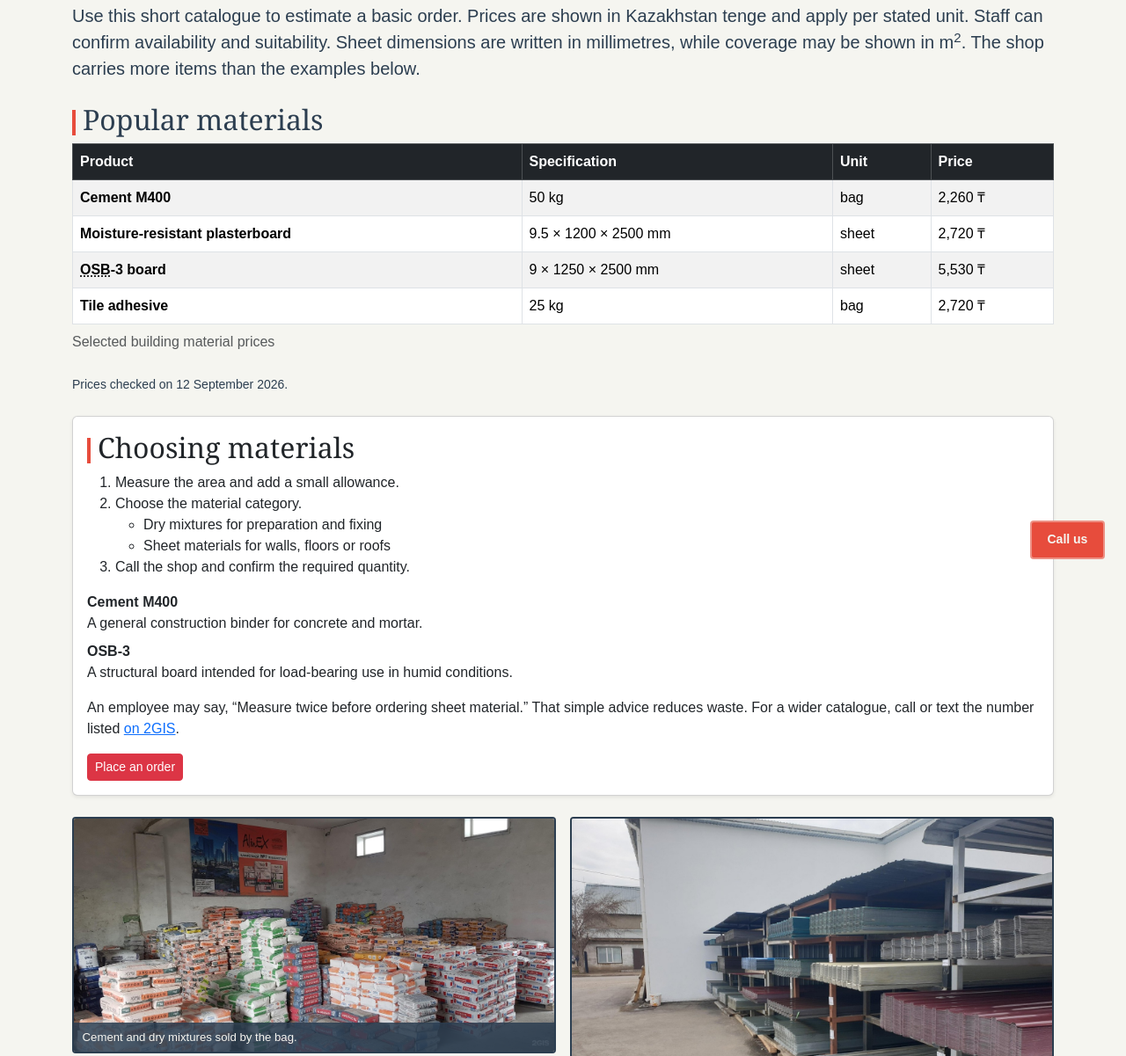
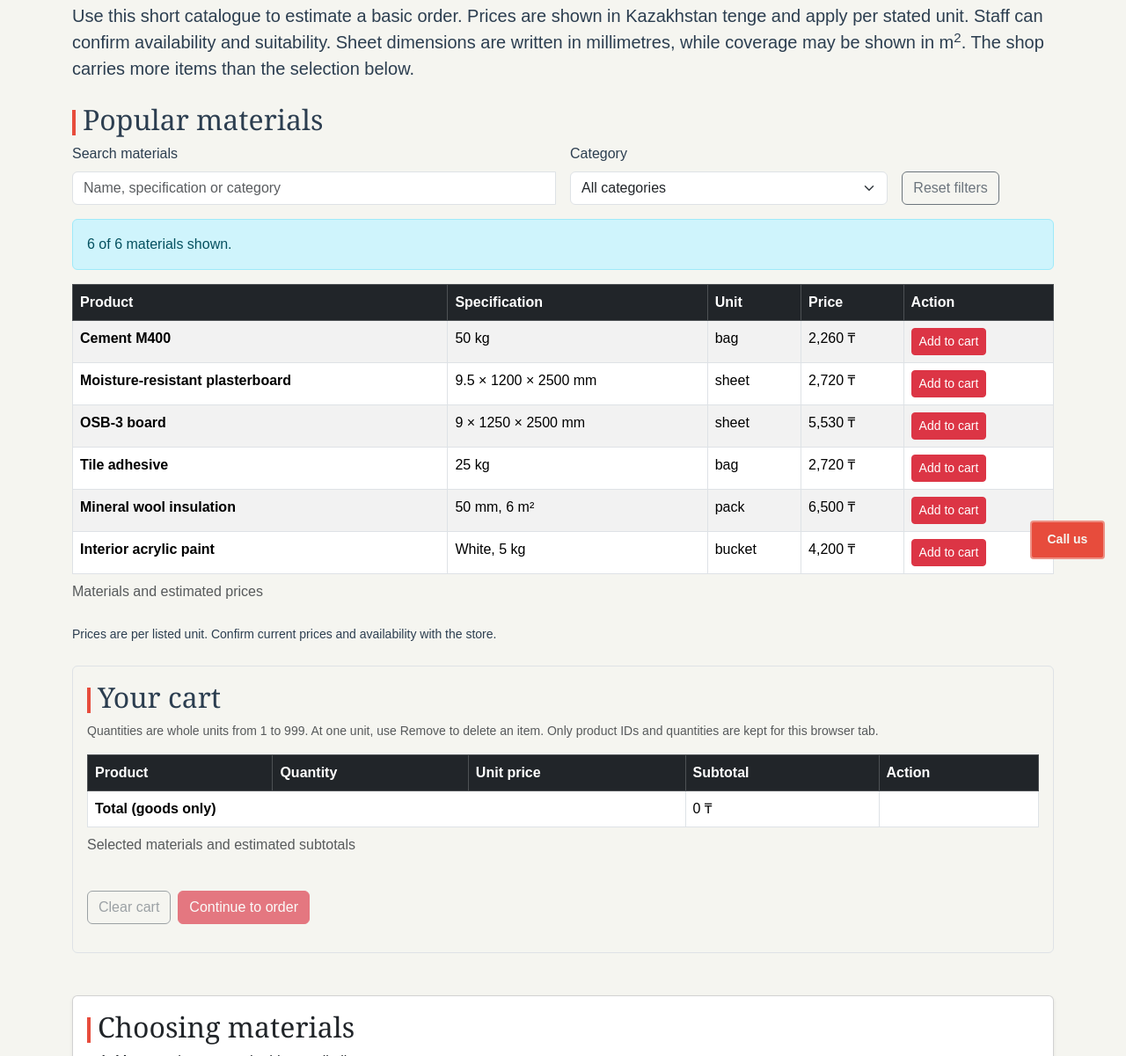
Before and after one commit to EZDAMIR/webuniporject, a website: page products.html in a window 1280 px wide. Shown: the part 140-1341 px from the top of the page at 88% size. Drawn offline with nearby package versions, Linux system fonts and the light colour scheme.

Commit message:
feat: implement dynamic catalogue rendering and events

```diff
--- a/js/main.js
+++ b/js/main.js
@@ -56,6 +56,7 @@ const Store = (function () {
   const maxQuantity = 999;
   let storageAvailable = true;
   let cart = loadCart();
+  let cartView = null;
 
   function findProduct(id) {
     return products.find(function (product) {
@@ -137,6 +138,12 @@ const Store = (function () {
     } catch (error) {
       storageAvailable = false;
     }
+    renderCart();
+    document.dispatchEvent(new CustomEvent("cartchange"));
+    const status = document.getElementById("cart-message");
+    if (status) {
+      showMessage(status, "success", message);
+    }
     return { success: true, message: message };
   }
 
@@ -196,6 +203,149 @@ const Store = (function () {
     });
   }
 
+  function makeElement(tag, classes, text) {
+    const element = document.createElement(tag);
+    element.classList.add(...classes.split(" ").filter(Boolean));
+    if (text !== undefined) {
+      element.textContent = text;
+    }
+    return element;
+  }
+
+  function makeMessage(id) {
+    const message = makeElement("p", "alert d-none");
+    message.id = id;
+    message.setAttribute("role", "status");
+    message.setAttribute("aria-live", "polite");
+    message.setAttribute("aria-atomic", "true");
+    return message;
+  }
+
+  function showMessage(element, type, message) {
+    element.classList.remove("d-none", "alert-danger", "alert-success", "alert-info");
+    element.classList.add("alert", "alert-" + type);
+    element.textContent = message;
+  }
+
+  function hideMessage(element) {
+    element.classList.add("d-none");
+    element.textContent = "";
+  }
+
+  function cartButton(label, action, id, disabled) {
+    const button = makeElement("button", "btn btn-outline-secondary btn-sm", label);
+    button.type = "button";
+    button.dataset.cartAction = action;
+    button.dataset.productId = id;
+    button.disabled = disabled;
+    return button;
+  }
+
+  function renderCartItem(line) {
+    const row = makeElement("tr", "");
+    row.dataset.productId = line.product.id;
+    const heading = makeElement("th", "", line.product.name);
+    heading.scope = "row";
+    const quantity = makeElement("td", "");
+    const controls = makeElement("div", "d-flex align-items-center gap-2");
+    controls.append(cartButton("Decrease", "decrease", line.product.id, line.quantity === 1));
+    controls.append(makeElement("span", "text-nowrap", line.quantity + " × " + line.product.unit));
+    controls.append(
+      cartButton("Increase", "increase", line.product.id, line.quantity === maxQuantity),
+    );
+    quantity.append(controls);
+    const actions = makeElement("td", "");
+    actions.append(cartButton("Remove", "remove", line.product.id, false));
+    row.append(
+      heading,
+      quantity,
+      makeElement("td", "text-nowrap", formatMoney(line.product.price)),
+      makeElement("td", "text-nowrap", formatMoney(line.subtotal)),
+      actions,
+    );
+    return row;
+  }
+
+  function renderCart() {
+    if (!cartView) {
+      return;
+    }
+    cartView.list.replaceChildren(...getCartLines(cart).map(renderCartItem));
+    const empty = cart.length === 0;
+    cartView.total.textContent = formatMoney(getCartTotal(cart));
+    cartView.clear.disabled = empty;
+    cartView.checkout.disabled = empty;
+  }
+
+  function setupCart(section, checkout, requiresStorage) {
+    let table = section.querySelector("table");
+    if (!table) {
+      table = makeElement("table", "table table-bordered");
+      table.append(makeElement("caption", "", "Selected materials and estimated subtotals"));
+      const header = table.createTHead().insertRow();
+      table.tHead.classList.add("table-dark");
+      ["Product", "Quantity", "Unit price", "Subtotal"].forEach(function (label) {
+        const cell = makeElement("th", "", label);
+        cell.scope = "col";
+        header.append(cell);
+      });
+      table.createTBody().id = "cart-items";
+      const footer = table.createTFoot().insertRow();
+      const label = makeElement("th", "", "Total (goods only)");
+      label.scope = "row";
+      label.colSpan = 3;
+      footer.append(label);
+      footer.insertCell().id = "cart-total";
+      const wrapper = makeElement("div", "table-responsive");
+      wrapper.append(table);
+      section.append(wrapper);
+    }
+    const action = makeElement("th", "", "Action");
+    action.scope = "col";
+    table.tHead.rows[0].append(action);
+    table.tFoot.rows[0].insertCell();
+    const wrapper = table.parentElement;
+    const message = makeMessage("cart-message");
+    wrapper.before(message);
+    const clear = makeElement("button", "btn btn-outline-secondary", "Clear cart");
+    clear.type = "button";
+    clear.id = "cart-clear";
+    const actions = makeElement("div", "d-flex flex-wrap gap-2 my-3");
+    actions.append(clear);
+    if (requiresStorage) {
+      actions.append(checkout);
+    }
+    section.append(actions);
+    cartView = {
+      list: table.tBodies[0],
+      total: table.tFoot.rows[0].cells[1],
+      wrapper,
+      clear,
+      checkout,
+      requiresStorage,
+    };
+
+    cartView.list.addEventListener("click", function (event) {
+      const button = event.target.closest("[data-cart-action]");
+      if (!button || button.disabled) {
+        return;
+      }
+      const id = button.dataset.productId;
+      const action = button.dataset.cartAction;
+      if (action === "increase") {
+        changeQuantity(id, 1);
+      } else if (action === "decrease") {
+        changeQuantity(id, -1);
+      } else {
+        removeFromCart(id);
+      }
+    });
+    clear.addEventListener("click", function () {
+      clearCart();
+    });
+    renderCart();
+  }
+
   return {
     products,
     findProduct,
@@ -209,5 +359,10 @@ const Store = (function () {
     addToCart,
     getCart,
     clearCart,
+    makeElement,
+    makeMessage,
+    setupCart,
+    showMessage,
+    hideMessage,
   };
 })();
--- /dev/null
+++ b/js/products.js
@@ -0,0 +1,152 @@
+"use strict";
+
+(function () {
+  const table = document.querySelector("main table");
+  const section = table.closest("section");
+  const list = table.tBodies[0];
+  list.id = "product-list";
+  const controls = Store.makeElement("div", "row g-3 align-items-end mb-3");
+  const searchGroup = Store.makeElement("div", "col-12 col-md-6");
+  const searchLabel = Store.makeElement("label", "form-label", "Search materials");
+  searchLabel.htmlFor = "product-search";
+  const search = Store.makeElement("input", "form-control");
+  search.type = "search";
+  search.id = "product-search";
+  search.placeholder = "Name, specification or category";
+  const clearSearch = Store.makeElement(
+    "button",
+    "btn btn-outline-secondary d-none",
+    "Clear search",
+  );
+  clearSearch.type = "button";
+  const searchControls = Store.makeElement("div", "input-group");
+  searchControls.append(search, clearSearch);
+  searchGroup.append(searchLabel, searchControls);
+  const categoryGroup = Store.makeElement("div", "col-12 col-md-4");
+  const categoryLabel = Store.makeElement("label", "form-label", "Category");
+  categoryLabel.htmlFor = "product-category";
+  const category = Store.makeElement("select", "form-select");
+  category.id = "product-category";
+  const all = Store.makeElement("option", "", "All categories");
+  all.value = "all";
+  category.append(all);
+  categoryGroup.append(categoryLabel, category);
+  const resetGroup = Store.makeElement("div", "col-12 col-md-2");
+  const reset = Store.makeElement("button", "btn btn-outline-secondary", "Reset filters");
+  reset.type = "button";
+  resetGroup.append(reset);
+  controls.append(searchGroup, categoryGroup, resetGroup);
+  const count = Store.makeMessage("product-count");
+  const result = Store.makeMessage("catalogue-message");
+  section.querySelector("h2").after(controls, count, result);
+  const actionHeading = Store.makeElement("th", "", "Action");
+  actionHeading.scope = "col";
+  table.tHead.rows[0].append(actionHeading);
+  table.caption.textContent = "Materials and estimated prices";
+  section.querySelector("small").textContent =
+    "Prices are per listed unit. Confirm current prices and availability with the store.";
+  document.querySelector("h1").textContent = "Products and estimated prices";
+
+  const cartSection = Store.makeElement("section", "border rounded p-3 my-4");
+  cartSection.append(Store.makeElement("h2", "", "Your cart"));
+  cartSection.append(
+    Store.makeElement(
+      "p",
+      "small text-muted",
+      "Quantities are whole units from 1 to 999. At one unit, use Remove to delete an item. Only product IDs and quantities are kept for this browser tab.",
+    ),
+  );
+  section.after(cartSection);
+  const checkout = Store.makeElement("button", "btn btn-danger", "Continue to order");
+  checkout.type = "button";
+  Store.setupCart(cartSection, checkout, true);
+
+  function renderProduct(product) {
+    const row = Store.makeElement("tr", "");
+    row.dataset.productId = product.id;
+    const name = Store.makeElement("th", "", product.name);
+    name.scope = "row";
+    const actions = Store.makeElement("td", "");
+    const button = Store.makeElement("button", "btn btn-danger btn-sm", "Add to cart");
+    button.type = "button";
+    button.dataset.productId = product.id;
+    actions.append(button);
+    row.append(
+      name,
+      Store.makeElement("td", "", product.specification),
+      Store.makeElement("td", "", product.unit),
+      Store.makeElement("td", "text-nowrap", Store.formatMoney(product.price)),
+      actions,
+    );
+    return row;
+  }
+
+  function updateProducts() {
+    const matches = Store.filterProducts(Store.products, search.value, category.value);
+    list.replaceChildren(...matches.map(renderProduct));
+    Store.showMessage(
+      count,
+      "info",
+      matches.length + " of " + Store.products.length + " materials shown.",
+    );
+    clearSearch.classList.toggle("d-none", search.value === "");
+    Store.hideMessage(result);
+    updateSelectedRows();
+  }
+
+  function updateSelectedRows() {
+    const cart = Store.getCart();
+    list.querySelectorAll("tr").forEach(function (row) {
+      row.classList.toggle(
+        "selected-row",
+        cart.some(function (item) {
+          return item.id === row.dataset.productId;
+        }),
+      );
+    });
+  }
+
+  const categories = [
+    ...new Set(
+      Store.products.map(function (product) {
+        return product.category;
+      }),
+    ),
+  ];
+  categories.forEach(function (name) {
+    const option = Store.makeElement("option", "", name);
+    option.value = name;
+    category.append(option);
+  });
+
+  search.addEventListener("input", function (event) {
+    if (!event.isComposing) {
+      updateProducts();
+    }
+  });
+  search.addEventListener("compositionend", updateProducts);
+  category.addEventListener("change", updateProducts);
+  clearSearch.addEventListener("click", function () {
+    search.value = "";
+    updateProducts();
+  });
+  reset.addEventListener("click", function () {
+    search.value = "";
+    category.value = "all";
+    updateProducts();
+    Store.showMessage(result, "info", "Filters reset. All six materials are shown.");
+  });
+  list.addEventListener("click", function (event) {
+    const button = event.target.closest("button[data-product-id]");
+    if (!button) {
+      return;
+    }
+    const response = Store.addToCart(button.dataset.productId, 1);
+    Store.showMessage(result, response.success ? "success" : "danger", response.message);
+  });
+  checkout.addEventListener("click", function () {
+    window.location.href = "order.html#order-form";
+  });
+  document.addEventListener("cartchange", updateSelectedRows);
+  updateProducts();
+})();
--- a/products.html
+++ b/products.html
@@ -58,7 +58,7 @@
         Use this short catalogue to estimate a basic order. Prices are shown in Kazakhstan tenge and
         apply per stated unit. Staff can confirm availability and suitability. Sheet dimensions are
         written in millimetres, while coverage may be shown in m<sup>2</sup>. The shop carries more
-        items than the examples below.
+        items than the selection below.
       </p>
 
       <div class="row g-4">
@@ -197,5 +197,7 @@
     </footer>
 
     <a class="fixed-call" href="tel:+77771320474">Call us</a>
+    <script src="js/main.js" defer></script>
+    <script src="js/products.js" defer></script>
   </body>
 </html>
```
